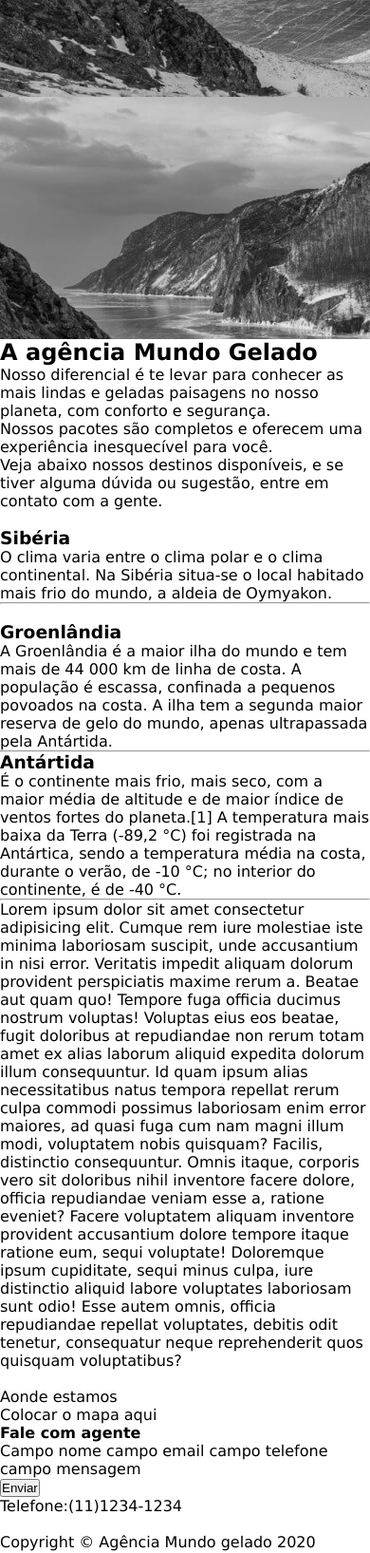
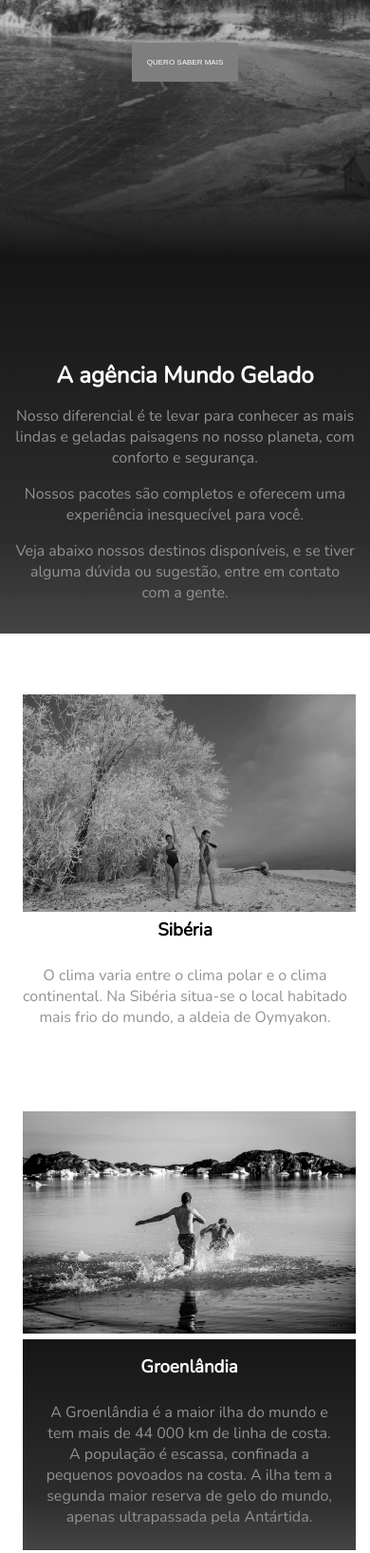
Before and after one commit to gabifc/Site-Responsivo-Exerc-cio, a plain HTML site: page index.html in a window 390 px wide. Shown: the part 365-2000 px from the top of the page at 95% size. Drawn offline with nearby package versions, Linux system fonts and the light colour scheme.

Commit message:
btn + main + section responsiva

```diff
--- a/css/reset.css
+++ /dev/null
@@ -1,78 +0,0 @@
-/*
-COMPORTAMENTO PADRÃO
-altura + padding + borda = altura total
-largura + padding + borda = largura total
-*/
-
-/* Box sizing rules */
-*,
-*::before,
-*::after {
-  box-sizing: border-box;
-}
-
-/* Remove default padding */
-ul[class],
-ol[class] {
-  padding: 0;
-}
-
-/* Remove default margin */
-body,
-h1,
-h2,
-h3,
-h4,
-p,
-ul[class],
-ol[class],
-li,
-figure,
-figcaption,
-blockquote,
-dl,
-dd {
-  margin: 0;
-}
-
-/* Set core body defaults */
-body {
-  min-height: 100vh;
-  scroll-behavior: smooth;
-  text-rendering: optimizeSpeed;
-  line-height: 1.5;
-}
-
-/* Remove list styles on ul, ol elements with a class attribute */
-ul[class],
-ol[class] {
-  list-style: none;
-}
-
-/* A elements that don't have a class get default styles */
-a:not([class]) {
-  text-decoration-skip-ink: auto;
-}
-
-/* Natural flow and rhythm in articles by default */
-article > * + * {
-  margin-top: 1em;
-}
-
-/* Inherit fonts for inputs and buttons */
-input,
-button,
-textarea,
-select {
-  font: inherit;
-}
-
-/* Remove all animations and transitions for people that prefer not to see them */
-@media (prefers-reduced-motion: reduce) {
-  * {
-    animation-duration: 0.01ms !important;
-    animation-iteration-count: 1 !important;
-    transition-duration: 0.01ms !important;
-    scroll-behavior: auto !important;
-  }
-}
--- a/css/style.css
+++ b/css/style.css
@@ -10,7 +10,7 @@ html{
 }
 
 body {
-    font-family: 'Lucida Sans', 'Lucida Sans Regular', 'Lucida Grande', 'Lucida Sans Unicode', Geneva, Verdana, sans-serif;
+    font-family: 'Nunito', sans-serif;
 
 }
 
@@ -74,10 +74,12 @@ a {
 /**--- HEADER ---**/
 
 header{
-    background-image:url(/img/foto-banner.jpg);
+
+    background: linear-gradient(to bottom, transparent 50%, #161616 99%), url(/img/foto-banner.jpg) no-repeat center center / cover;
     image-orientation: flip;
     filter: grayscale();
-    height: 80vh;
+    height: 70vh;
+    margin-bottom: 0;
 }
 
 @media screen and (min-width: 600px){
@@ -85,7 +87,6 @@ header{
         background-size: 100%;
     }
 }
-
 
 .header_div {
     color: white;
@@ -100,4 +101,98 @@ header{
     padding-top: 5rem;
 }
 
+.header_p{
+    padding-left: 1rem;
+    padding-right: 1rem;
+    line-height: 1.5rem;
+}
+
 /**--- BOTÃO HEADER ---**/
+
+.div_header_btn {
+    text-align: center;
+    padding-top: 3rem;
+    padding-bottom: 2rem;
+}
+
+.btn_header_style {
+    background-color: slategrey;
+    font-size: 0.5rem;
+    color: white;
+    border: none;
+    padding: 1rem;
+}
+
+/**--- MAIN H2 e PARAGRAFOS ---**/
+
+main{
+    text-align: center;
+    padding-top: 2.5rem;
+    background: linear-gradient(to bottom, #161616 0, rgba(22, 22, 22, .9) 75%, rgba(22, 22, 22, .8) 100%);
+    padding-bottom: 2rem;
+}
+
+.main_h2 {
+    color: white;
+    padding-top: 4rem;
+}
+
+.main_p{
+    color: #929292;
+    padding-top: 1rem;
+    padding-right: 1rem;
+    padding-left: 1rem;
+}
+
+/**--- SECTION, IMAGENS, H3 e PARAGRAFOS ---**/
+hr{
+    display:none
+}
+/* @media*/
+
+.bg_gradient{
+    background: linear-gradient(to bottom, #161616 0, rgba(22, 22, 22, .9) 75%, rgba(22, 22, 22, .8) 100%);
+    width: 90%;
+    height: 80%;
+    margin-left: 1.5rem;
+    margin-right: 1.5rem;
+    margin-top: auto;
+    padding-top:1rem;
+    padding-bottom:0;
+
+}
+section{
+    text-align: center;
+    padding-bottom: 0;
+}
+.section_img {
+    width: 90%;
+    height: 80%;
+    margin-left: 1.5rem;
+    margin-right: 1.5rem;
+    padding-top: 4rem;
+    padding-bottom:0;
+    filter: grayscale();
+}
+
+.p_siberia{
+    color: #929292;
+    padding: 1.5rem;
+    text-align: center;
+}
+
+.section_h{
+    color:white;
+}
+
+.p_section_black {
+    color:#929292;
+    padding: 1.5rem;
+}
+
+.div_groelandia{
+
+    text-align: center;
+    margin-left: 1.5rem;
+    margin-right: 0.85rem;
+}
--- a/index.html
+++ b/index.html
@@ -6,7 +6,7 @@
     <meta name="viewport" content="width=device-width, initial-scale=1.0">
     <title>Mundo Gelado GABI</title>
     <script src="https://kit.fontawesome.com/8c100b4e25.js" crossorigin="anonymous"></script>
-    <!-- <link rel="stylesheet" href="/css/reset.css"> -->
+    <link href="https://fonts.googleapis.com/css2?family=Nunito&display=swap" rel="stylesheet">
     <link rel="stylesheet" href="/css/style.css">
 </head>
 
@@ -32,58 +32,56 @@
     <header>
         <div class="header_div">
             <h1 class="header_h1">MUNDO GELADO</h1>
-            <p>A agência de viagens que te leva aos lugares mais congelantes do planeta!</p>
+            <p class="header_p">A agência de viagens que te leva aos lugares mais congelantes do planeta!</p>
         </div>
-        <div>
-            <button class="btn_header">QUERO SABER MAIS</button>
+        <div class="div_header_btn">
+            <button class="btn_header_style">QUERO SABER MAIS</button>
         </div>
-
-
     </header>
 
     <main>
-        <h2>A agência Mundo Gelado</h2>
-        <p>Nosso diferencial é te levar para conhecer as mais lindas e geladas paisagens no nosso planeta, com conforto
+        <h2 class="main_h2">A agência Mundo Gelado</h2>
+        <p class="main_p">Nosso diferencial é te levar para conhecer as mais lindas e geladas paisagens no nosso
+            planeta, com conforto
             e segurança.</p>
-        <p>Nossos pacotes são completos e oferecem uma experiência inesquecível para você.</p>
-        <p>Veja abaixo nossos destinos disponíveis, e se tiver alguma dúvida ou sugestão, entre em contato com a gente.
+        <p class="main_p">Nossos pacotes são completos e oferecem uma experiência inesquecível para você.</p>
+        <p class="main_p">Veja abaixo nossos destinos disponíveis, e se tiver alguma dúvida ou sugestão, entre em
+            contato com a gente.
         </p>
     </main>
 
     <section>
 
-        <img>
+        <img class="section_img" src="img/siberia.jpg">
         <h3>Sibéria</h3>
-        <p>O clima varia entre o clima polar e o clima continental. Na Sibéria situa-se o local habitado mais frio do
+        <p class="p_siberia">O clima varia entre o clima polar e o clima continental. Na Sibéria situa-se o local
+            habitado mais frio do
             mundo, a aldeia de Oymyakon.</p>
         <hr>
 
-        <img>
-        <h3>Groenlândia</h3>
-        <p>A Groenlândia é a maior ilha do mundo e tem mais de 44 000 km de linha de costa. A população é escassa,
+        <img class="section_img" src="img/groenlandia.jpg">
+        <div class="bg_gradient">
+        <h3 class="section_h">Groenlândia</h3>
+        <p class="p_section_black">
+            A Groenlândia é a maior ilha do mundo e tem mais de 44 000 km de linha de costa.
+            A população é escassa,
             confinada a pequenos povoados na costa. A ilha tem a segunda maior reserva de gelo do mundo, apenas
-            ultrapassada pela Antártida.</p>
+            ultrapassada pela Antártida.
+        </p>
+    </div>
         <hr>
 
-        <h3>Antártida</h3>
-        <p>É o continente mais frio, mais seco, com a maior média de altitude e de maior índice de ventos fortes do
+
+        <img class="section_img" src="img/antartida.jpg">
+        <div class="bg_gradient">
+        <h3 class="section_h">Antártida</h3>
+        <p class="p_section_black">É o continente mais frio, mais seco, com a maior média de altitude e de maior índice
+            de ventos fortes do
             planeta.[1] A temperatura mais baixa da Terra (-89,2 °C) foi registrada na Antártica, sendo a temperatura
             média na costa, durante o verão, de -10 °C; no interior do continente, é de -40 °C.</p>
+        </div>
         <hr>
-        <p>Lorem ipsum dolor sit amet consectetur adipisicing elit. Cumque rem iure molestiae iste minima laboriosam
-            suscipit, unde accusantium in nisi error. Veritatis impedit aliquam dolorum provident perspiciatis maxime
-            rerum a.
-            Beatae aut quam quo! Tempore fuga officia ducimus nostrum voluptas! Voluptas eius eos beatae, fugit
-            doloribus at repudiandae non rerum totam amet ex alias laborum aliquid expedita dolorum illum consequuntur.
-            Id quam ipsum alias necessitatibus natus tempora repellat rerum culpa commodi possimus laboriosam enim error
-            maiores, ad quasi fuga cum nam magni illum modi, voluptatem nobis quisquam? Facilis, distinctio
-            consequuntur.
-            Omnis itaque, corporis vero sit doloribus nihil inventore facere dolore, officia repudiandae veniam esse a,
-            ratione eveniet? Facere voluptatem aliquam inventore provident accusantium dolore tempore itaque ratione
-            eum, sequi voluptate!
-            Doloremque ipsum cupiditate, sequi minus culpa, iure distinctio aliquid labore voluptates laboriosam sunt
-            odio! Esse autem omnis, officia repudiandae repellat voluptates, debitis odit tenetur, consequatur neque
-            reprehenderit quos quisquam voluptatibus?</p>
+
     </section>
 
     <div>
```
